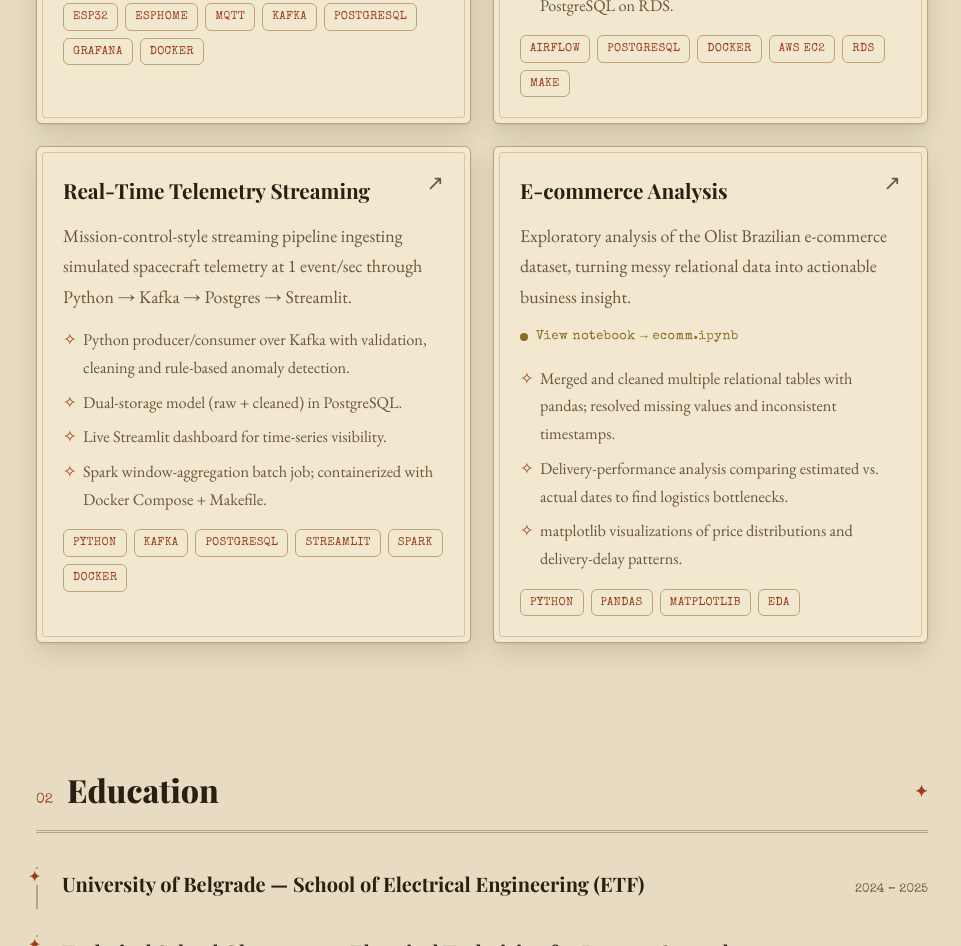
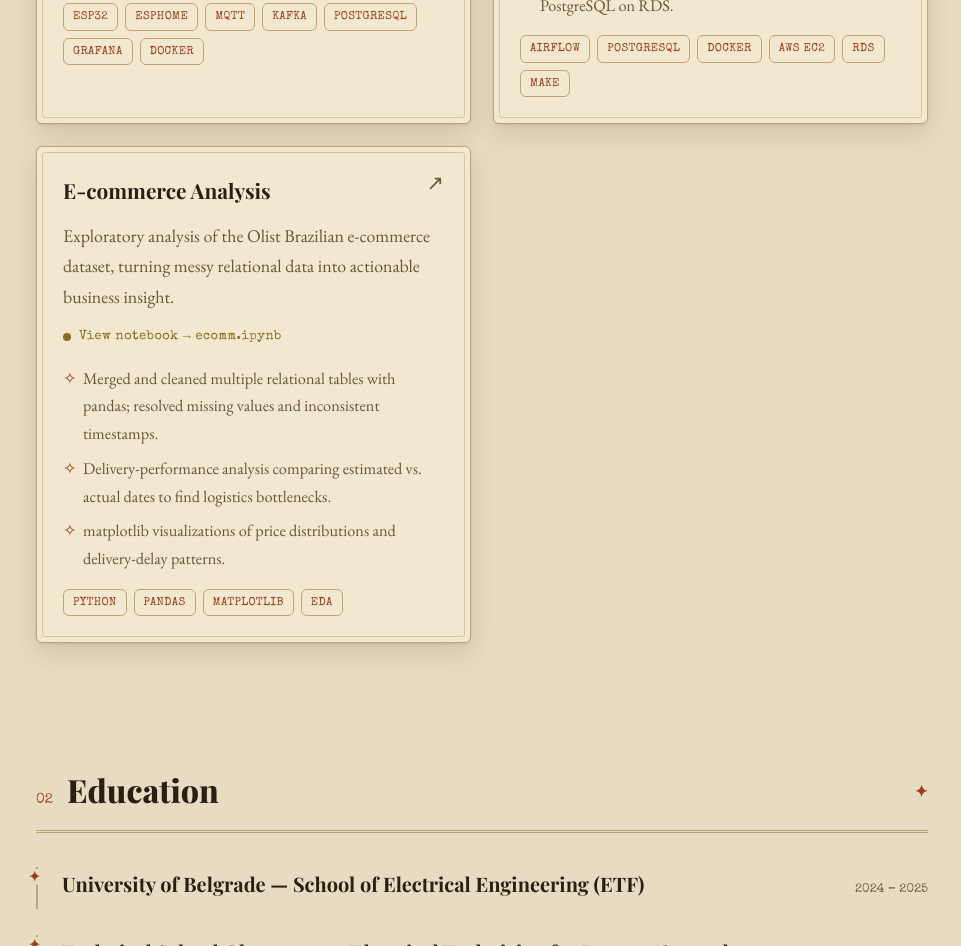
Before and after one commit to LukaPokrajac/website, a plain HTML site: page index.html in a window 1280 px wide. Shown: the part 1173-2119 px from the top of the page, without its empty margins (158-1119 px from the left). Drawn offline with nearby package versions, Linux system fonts and the light colour scheme; a web font is replaced by a local one.

Commit message:
Remove Real-Time Telemetry Streaming project card
Co-Authored-By: Claude Sonnet 5 <noreply@anthropic.com>

```diff
--- a/index.html
+++ b/index.html
@@ -95,23 +95,6 @@
 
         <article class="card">
           <div class="card-top">
-            <h3>Real-Time Telemetry Streaming</h3>
-            <a class="card-link" href="https://github.com/LukaPokrajac/spacecraft-telemetry-pipeline" target="_blank" rel="noopener" aria-label="View Spacecraft Telemetry Pipeline on GitHub">↗</a>
-          </div>
-          <p>Mission-control-style streaming pipeline ingesting simulated spacecraft telemetry at 1 event/sec through Python → Kafka → Postgres → Streamlit.</p>
-          <ul class="card-points">
-            <li>Python producer/consumer over Kafka with validation, cleaning and rule-based anomaly detection.</li>
-            <li>Dual-storage model (raw + cleaned) in PostgreSQL.</li>
-            <li>Live Streamlit dashboard for time-series visibility.</li>
-            <li>Spark window-aggregation batch job; containerized with Docker Compose + Makefile.</li>
-          </ul>
-          <ul class="tags">
-            <li>Python</li><li>Kafka</li><li>PostgreSQL</li><li>Streamlit</li><li>Spark</li><li>Docker</li>
-          </ul>
-        </article>
-
-        <article class="card">
-          <div class="card-top">
             <h3>E-commerce Analysis</h3>
             <a class="card-link" href="https://github.com/LukaPokrajac/olist-ecommerce-analysis" target="_blank" rel="noopener" aria-label="View Olist E-commerce Analysis on GitHub">↗</a>
           </div>
```
